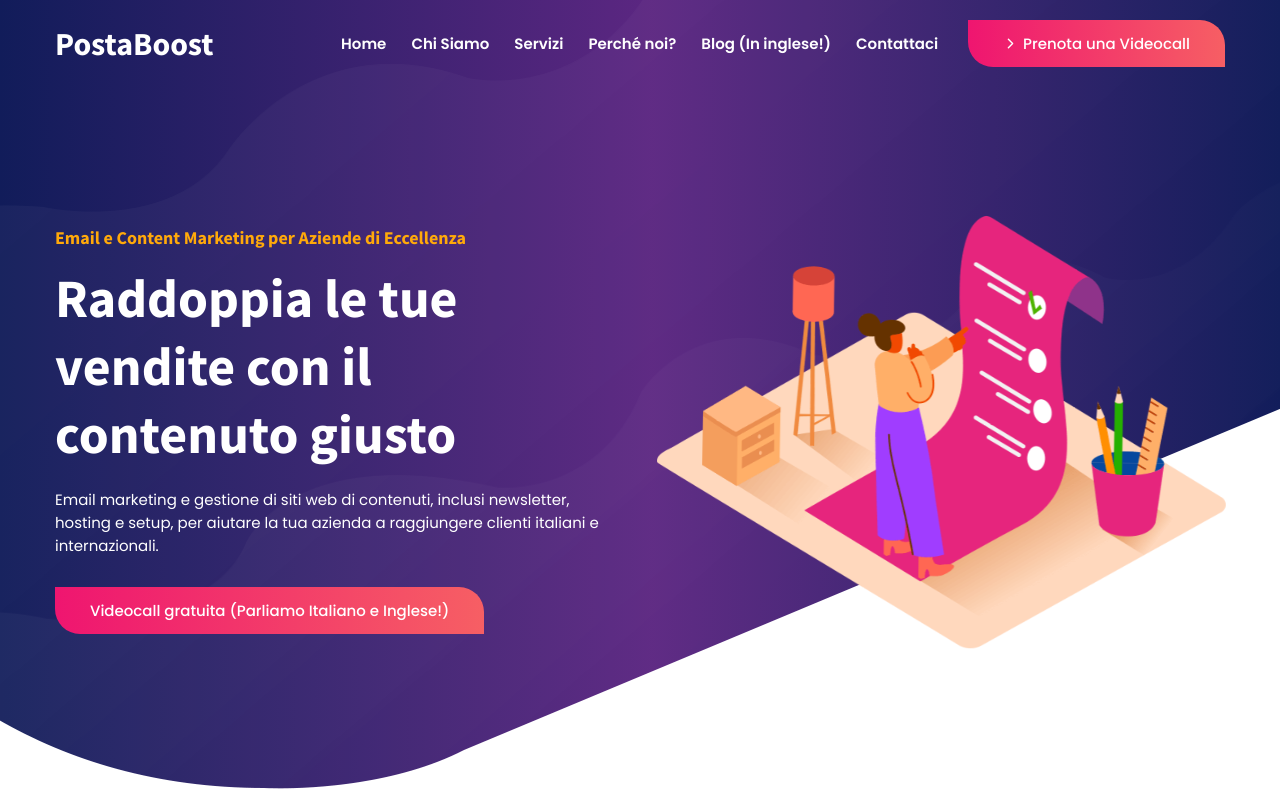
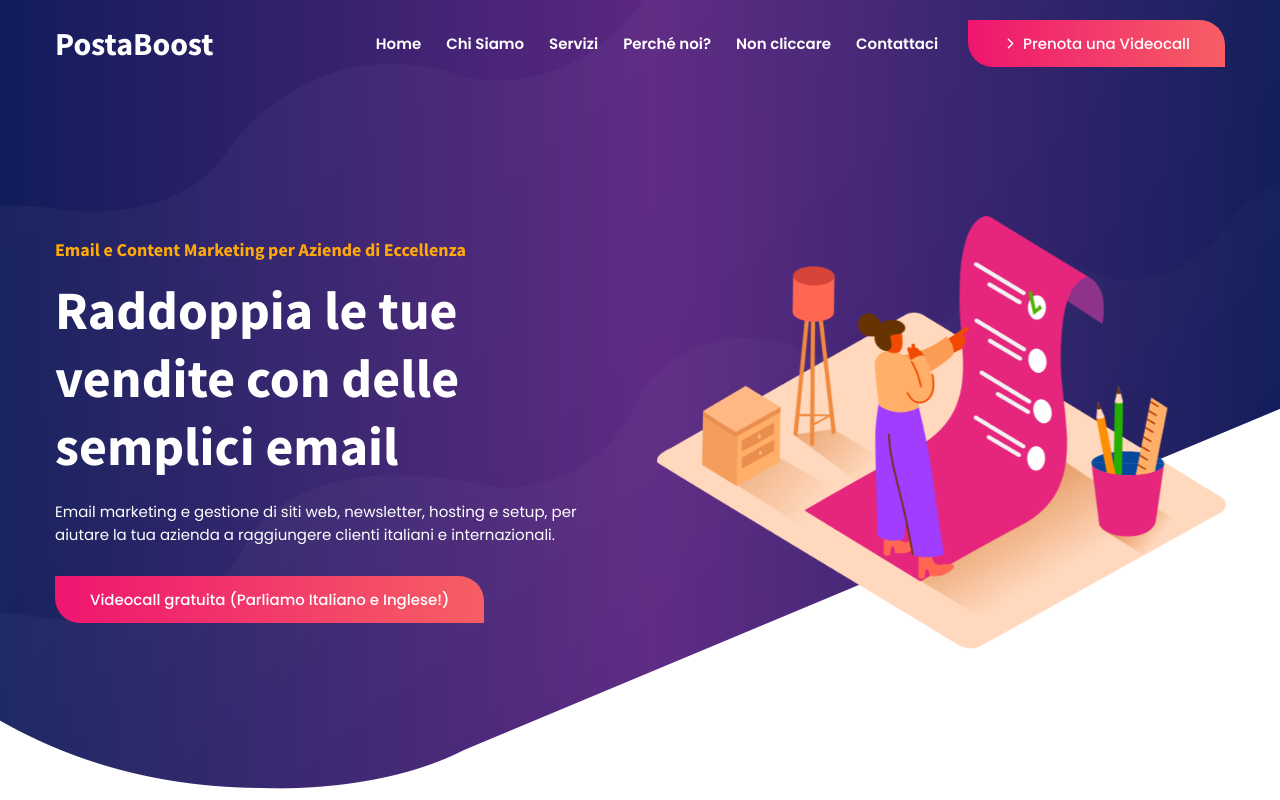
Before and after one commit to saleschill/postaboost_agency_website, a plain HTML site: page index.html in a window 1280 px wide. Shown: the top 800 px of the page. Drawn offline with nearby package versions, Linux system fonts and the light colour scheme.

Commit message:
Update website content and structure

```diff
--- a/index.html
+++ b/index.html
@@ -83,7 +83,7 @@
           </li>
 
           <li class="navbar-item">
-            <a href="https://blog.postaboost.com" class="navbar-link" data-navbar-link>Blog (In inglese!)</a>
+            <a href="https://blog.postaboost.com" class="navbar-link" data-navbar-link>Non cliccare</a>
           </li>
 
           <li class="navbar-item">
@@ -121,10 +121,10 @@
 
             <h3 class="hero-subtitle">Email e Content Marketing per Aziende di Eccellenza</h3>
 
-            <h2 class="h2 hero-title">Raddoppia le tue vendite con il contenuto giusto</h2>
+            <h2 class="h2 hero-title">Raddoppia le tue vendite con delle semplici email</h2>
 
             <p class="hero-text">
-              Email marketing e gestione di siti web di contenuti, inclusi newsletter, hosting e setup, per aiutare la tua azienda a raggiungere clienti italiani e internazionali.
+              Email marketing e gestione di siti web, newsletter, hosting e setup, per aiutare la tua azienda a raggiungere clienti italiani e internazionali.
             </p>
 
             <button class="btn" onclick="window.location.href='https://calendly.com/fe-postaboost/30min'"">Videocall gratuita (Parliamo Italiano e Inglese!)</button>
```
Also changed, not shown: 1 other file.
